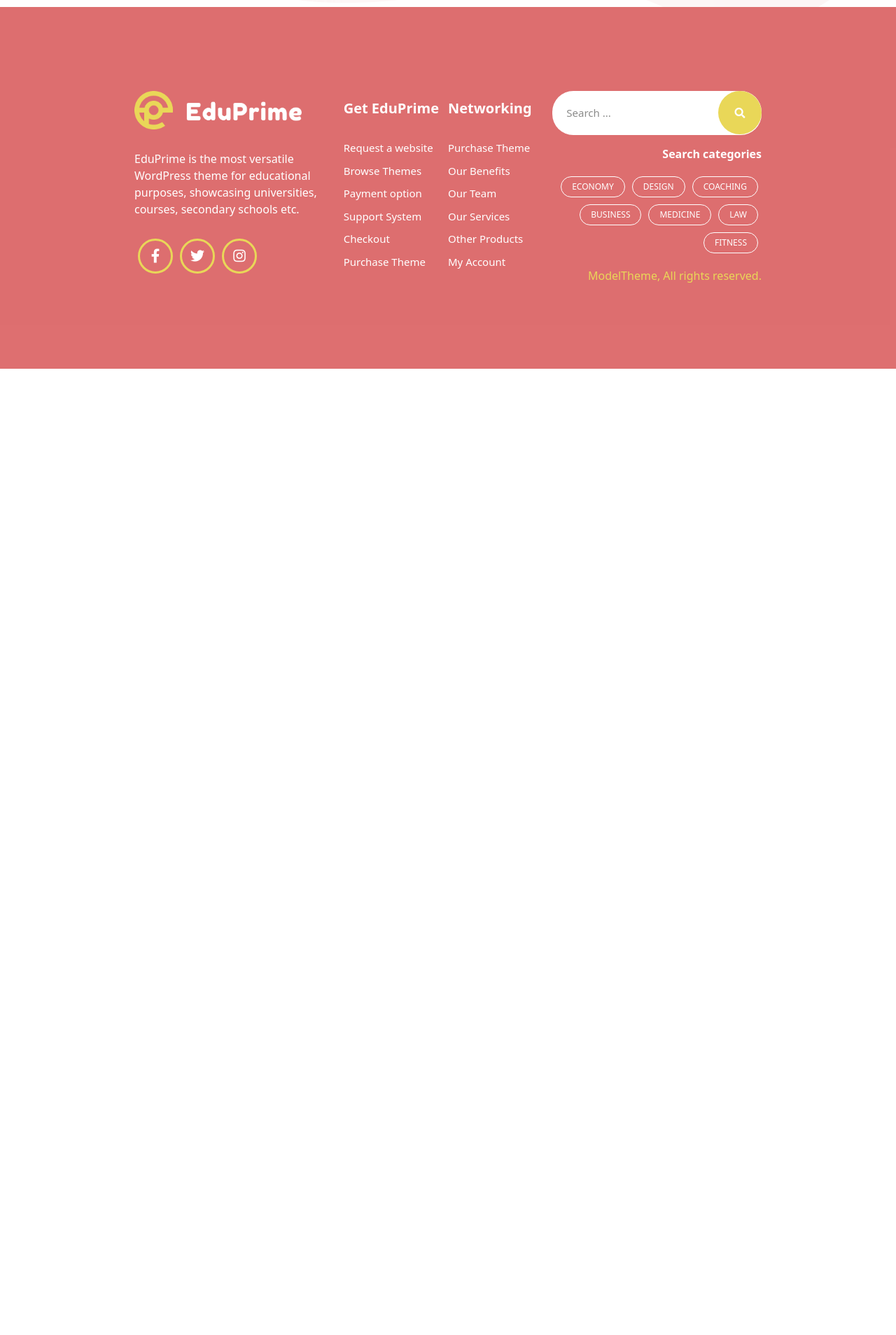
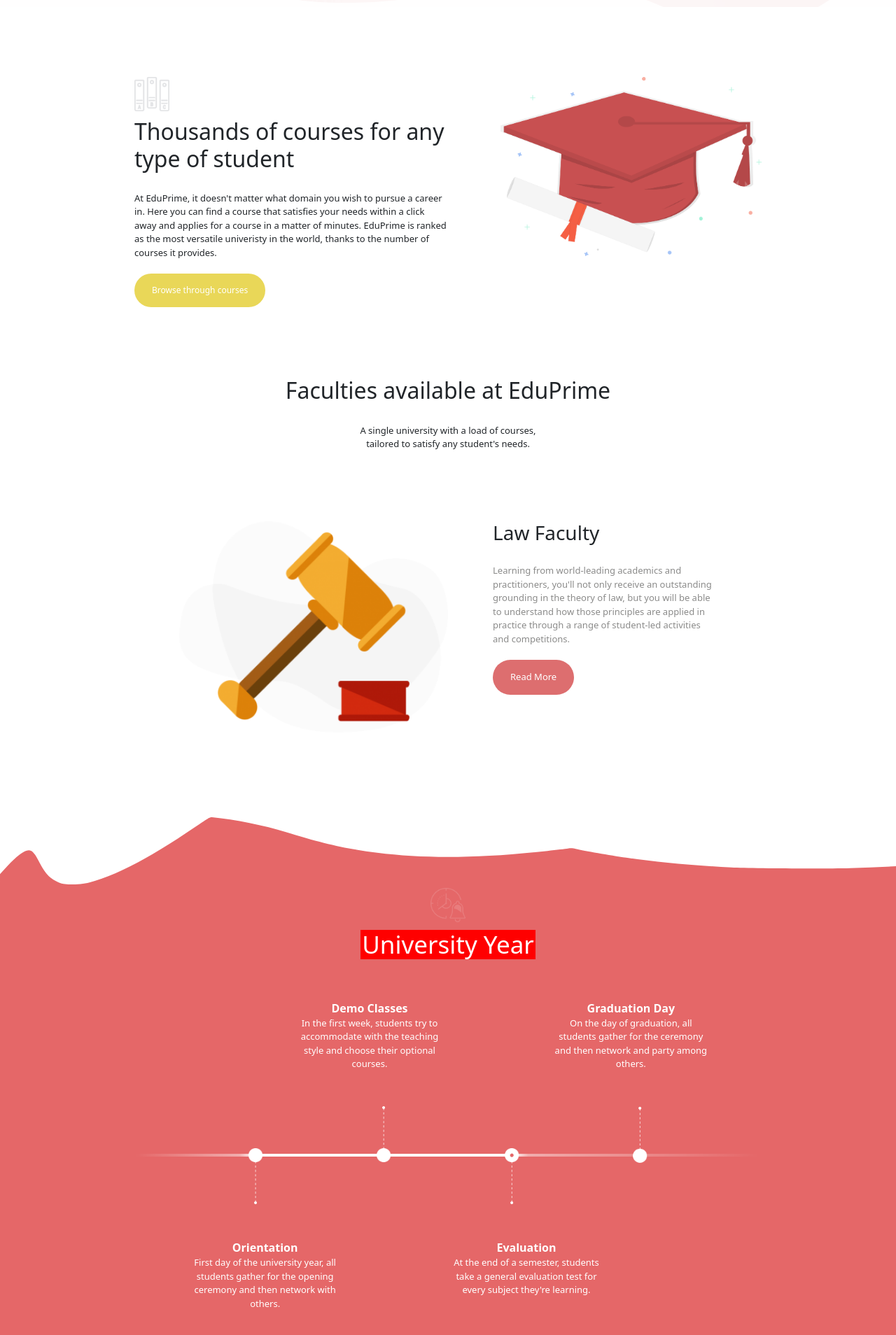
Before and after one commit to Giovi-17/proj-html-vuejs, a Vue app: page / in a window 1280 px wide. Shown: the part 552-2460 px from the top of the page at 70% size. Before the commit the page ends 1079 px from the top, so only its background shows below. Built offline with nearby package versions, Linux system fonts and the light colour scheme.

Commit message:
Main Prima Parte

```diff
--- a/src/assets/color.scss
+++ b/src/assets/color.scss
@@ -2,3 +2,4 @@
 $secondColor: #e9d758;
 $thirdColor: #da5f60e6;
 $fourthColor: #8B8B8A;
+$fifthColor: #e56768;
--- a/src/components/Main.vue
+++ b/src/components/Main.vue
@@ -1,10 +1,309 @@
 <template>
 
-  <div></div>
+  <div class="background">
+
+    <div class="backgroundImage">
+
+      <img src="../assets/img/home-background.png" alt="decoration">
+
+    </div>
+
+    <div class="space-layout-general">
+
+      <div class="row">
+
+        <div class="col-6 sectionCol">
+
+          <div class="mini-img-section">
+
+            <img src="../assets/img/Books-icon.png" alt="books">
+
+          </div>
+
+          <div class="title d-flex">
+
+            <h2>Thousands of courses for any type of student</h2>
+
+          </div>
+
+          <div>
+
+            <p class="content d-flex justify-content-center">
+
+              At EduPrime, it doesn't matter what domain you wish
+              to pursue a career in. Here you can find a course that
+              satisfies your needs within a click away and applies for
+              a course in a matter of minutes. EduPrime is ranked as
+              the most versatile univeristy in the world, thanks to
+              the number of courses it provides.
+
+            </p>
+
+          </div>
+
+          <div class="btn-container">
+
+            <button type="button" class="btn btn-dark btn-lg btn-ms"><span>Browse through courses</span></button>
+
+          </div>
+
+        </div>
+
+        <div class="col-5 offset-1 sectionCol">
+
+          <img src="../assets/img/Graduation-Illustration.png" alt="decoration">
+
+        </div>
+
+      </div>
+
+    </div>
+
+    <div class="space-layout-general">
+
+      <div class="title d-flex justify-content-center">
+
+        <h2>Faculties available at EduPrime</h2>
+
+      </div>
+
+      <div>
+
+        <p class="content content-space d-flex justify-content-center">
+
+          A single university with a load of courses, tailored to satisfy any student's needs.
+
+        </p>
+
+      </div>
+
+    </div>
+
+    <div class="facultiesContainer">
+
+
+
+    </div>
+
+    <div class="space-layout-section-main">
+
+      <div class="row d-flex justify-content-evenly">
+
+        <div class="col-6 sectionCol">
+
+          <img src="../assets/img/Gavel-Illustration-e1556884768193.png" alt="decoration">
+
+        </div>
+
+        <div class="col-5 offset-1 sectionCol">
+
+          <div class="title d-flex">
+
+            <h3>Law Faculty</h3>
+
+          </div>
+
+          <div>
+
+            <p class="content d-flex justify-content-center">
+
+              Learning from world-leading academics and practitioners,
+              you'll not only receive an outstanding grounding in the
+              theory of law, but you will be able to understand
+              how those principles are applied in practice through
+              a range of student-led activities and competitions.
+
+            </p>
+
+          </div>
+
+          <div class="btn-container">
+
+            <button type="button" class="btn btn-dark btn-lg btn-ms"><span>Read More</span></button>
+
+          </div>
+
+        </div>
+
+      </div>
+
+    </div>
+
+    <div class="wave">
+
+      <img src="../assets/svg/svg-0.svg" alt="decoration">
+
+    </div>
+
+    <div class="background-space-layout-general">
+
+      <div class="space-layout-general-marginZero">
+
+        <div class="mini-img">
+
+          <img src="../assets/img/Clock-and-Bell.png" alt="">
+
+        </div>
+
+        <div class="d-flex justify-content-center">
+
+          <div class="title">
+
+            <h3>University Year</h3>
+
+          </div>
+
+        </div>
+
+        <div class="spaceMargin">
+
+          <div class="row">
+
+            <div class="col-3 offset-3">
+
+              <div class="colTitle">
+
+                <span>Demo Classes</span>
+
+              </div>
+
+              <div class="colP">
+
+                <span>
+
+                  In the first week, students try to accommodate
+                  with the teaching style and choose their
+                  optional courses.
+
+                </span>
+
+              </div>
+
+            </div>
+
+            <div class="col-3 offset-2">
+
+              <div class="colTitle">
+
+                <span>Graduation Day</span>
+
+              </div>
+
+              <div class="colP">
+
+                <span>
+
+                  On the day of graduation, all students gather
+                  for the ceremony and then network and
+                  party among others.
+
+                </span>
+
+              </div>
+
+            </div>
+
+          </div>
+
+        </div>
+
+        <div class="graphic">
+
+          <img src="../assets/img/Timeline-Item.png" alt="">
+
+        </div>
+
+        <div class="spaceMargin">
+
+          <div class="row">
+
+            <div class="col-3 offset-1">
+
+              <div class="colTitle">
+
+                <span>Orientation</span>
+
+              </div>
+
+              <div class="colP">
+
+                <span>
+
+                  First day of the university year, all students
+                  gather for the opening ceremony and then
+                  network with others.
+
+                </span>
+
+              </div>
+
+            </div>
+
+            <div class="col-3 offset-2">
+
+              <div class="colTitle">
+
+                <span>Evaluation</span>
+
+              </div>
+
+              <div class="colP">
+
+                <span>
+
+                  At the end of a semester, students take a
+                  general evaluation test for every subject
+                  they're learning.
+
+                </span>
+
+              </div>
+
+            </div>
+
+          </div>
+
+        </div>
+
+        <div class="background-space-layout-general">
+
+          <div class="space-layout-general-marginZero">
+
+            <div class="space-layout-general-marginZero">
+
+              <div class="mini-img">
+
+                <img src="../assets/img/upcoming-events-calendar-icon.png" alt="">
+
+              </div>
+
+            <div class="d-flex justify-content-center">
+
+              <div class="title-two">
+
+                <h3>Upcoming Events</h3>
+
+              </div>
+
+            </div>
+
+          </div>
+
+        </div>
+
+      </div>
+
+    </div>
+
+  </div>
+
+  </div>
 
 </template>
 
 <script>
+import "../assets/color.scss";
+
 export default {
   name: "Main",
 };
@@ -12,6 +311,229 @@
 
 <style lang="scss" scoped>
 
+// General Color
+$firstColor: white;
+$secondColor: #e9d758;
+$thirdColor: #da5f60e6;
+$fourthColor: #8B8B8A;
+$fifthColor: #e56768;
+//
+
+  .background{
+
+    background-color: $firstColor;
+    margin-top: 50px;
+
+    img{
+
+      width: 100%;
+
+    }
+
+    .backgroundImage{
+
+      width: 100%;
+
+      z-index: 1;
+
+      img{
+
+        /*Test*/
+        width: 100%;
+
+        display: none;
+
+      }
+
+    }
+
+    .background-space-layout-general{
+
+      background-color: $fifthColor;
+
+    }
+
+    .space-layout-general, .space-layout-section-main, .space-layout-general-marginZero{
+
+      z-index: 2;
+      margin: 100px 0;
+
+      .content{
+
+        margin: 20px 0;
+        font-size: 13px;
+
+      }
+
+      .content-space{
+
+        padding: 0 35%;
+        text-align: center;
+
+      }
+
+      .sectionCol{
+
+        img{
+
+          width: 100%;
+
+        }
+
+        .mini-img-section{
+
+          width: 50px;
+          margin-bottom: 10px;
+
+          img{
+
+            width: 100%;
+
+          }
+
+        }
+
+        .btn-container{
+
+          justify-content: start;
+
+          .btn-ms{
+
+            background-color: $secondColor;
+            border: $secondColor;
+            font-size: 12px;
+
+          }
+
+        }
+
+      }
+
+    }
+
+    .wave{
+
+      width: 100%;
+
+      img{
+
+        width: 150%;
+        position: relative;
+        top: 3px;
+
+      }
+
+    }
+
+    .space-layout-section-main{
+
+      padding: 0 20%;
+
+      .content{
+
+        color: $fourthColor;
+
+      }
+
+      .sectionCol{
+
+        .btn-container{
+
+          .btn-ms{
+
+            background-color: $thirdColor;
+            border: $thirdColor;
+            font-size: 13px;
+
+          }
+
+        }
+
+      }
+
+    }
+
+    .space-layout-general-marginZero{
+
+      margin: 0;
+      padding: 60px 15%;
+      color: $firstColor;
+      position: relative;
+
+      .spaceMargin{
+
+        margin: 50px 0;
+
+      }
+
+      .mini-img{
+
+        width: 50px;
+
+        position: absolute;
+        top: 0;
+        left: 50%;
+
+        transform: translateX(-50%);
+
+      }
+
+      .title{
+
+        text-align: center;
+        margin-bottom: 50px 0;
+
+        width: 250px;
+
+        h3{
+
+          font-size: 35px;
+
+          background-color: red;
+
+        }
+
+      }
+
+      .title-two{
+
+        margin-bottom: 50px 0;
 
 
+        h3{
+
+          font-size: 35px;
+
+          background-color: transparent;
+
+        }
+
+      }
+
+      .graphic{
+
+        margin: 50px 0;
+
+      }
+
+      .colTitle{
+
+        font-weight: bold;
+
+        text-align: center;
+
+      }
+
+      .colP{
+
+        text-align: center;
+
+        font-size: 13px;
+
+      }
+
+    }
+
+  }
+
 </style>
```
